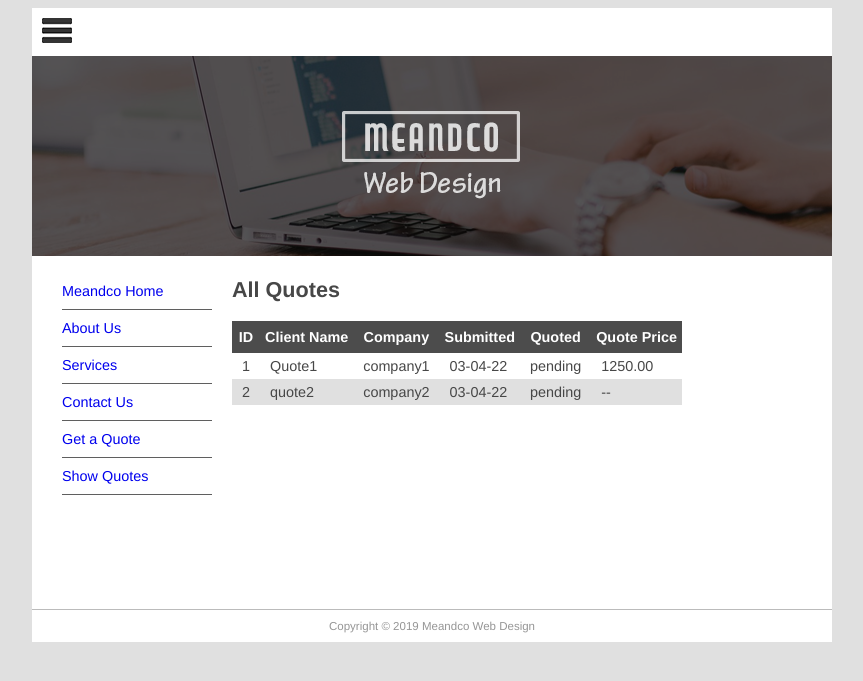
After one commit to jprbld/site1, a Django app: page /quote/show in a window 1280 px wide. The commit adds this page. Shown: the top 681 px of the page, without its empty margins (208-1071 px from the left). Run offline with Django 3.2, Linux system fonts and the light colour scheme; data comes from the database, SQL or seed files in the repository.

Commit message:
add listview for quotes

```diff
--- a/mfdw_site/static/main.css
+++ b/mfdw_site/static/main.css
@@ -104,3 +104,19 @@ input {
 .required label:after {
 	content: "*";
 }
+
+.quotehdr th {
+	background-color: #4c4c4c;
+	color: white;
+	text-align: center;
+	padding: 8px 5px;
+	border: none;
+}
+
+.quoterow td {
+	padding: 5px 10px;
+}
+
+.altrow {
+	background-color: #e0e0e0
+}
--- a/mfdw_site/templates/base.html
+++ b/mfdw_site/templates/base.html
@@ -24,6 +24,7 @@
       {% endblock sidenav %}
       <li><a href="/contact">Contact Us</a></li>
       <li><a href="/quote/">Get a Quote</a></li>
+      <li><a href="/quote/show">Show Quotes</a></li>
     </ul>
     </nav>
   </aside>
--- /dev/null
+++ b/quotes/templates/quotes/quote_list.html
@@ -0,0 +1,23 @@
+{% extends "quotes/quote.html" %}
+{% block title %}All Quotes{% endblock title %}
+
+{% block content %}
+    <h1>All Quotes</h1>
+    <table style="border-collapse:collapse">
+        <tr class="quotehdr">
+            <th>ID</th><th>Client Name</th>
+            <th>Company</th><th>Submitted</th>
+            <th>Quoted</th><th>Quote Price</th>
+        </tr>
+        {% for quote in all_quotes %}
+            <tr class="quoterow {% cycle '' 'altrow' %}">
+                <td>{{ quote.id }}</td>
+                <td>{{ quote.name }}</td>
+                <td>{{ quote.company }}</td>
+                <td>{{ quote.submitted|date:"m-d-y" }}</td>
+                <td>{{ quote.quotedate|date:"m-d-y"|default:"pending" }}</td>
+                <td>{{ quote.quoteprice|default:"--" }}</td>
+            </tr>
+        {% endfor %}
+    </table>
+{% endblock content %}
--- a/quotes/urls.py
+++ b/quotes/urls.py
@@ -1,6 +1,8 @@
 from django.urls import path
 from . import views
+from .views import QuoteList
 
 urlpatterns = [
     path('', views.quote_req, name='quote-request'),
+    path('show', QuoteList.as_view(), name='show-quotes'),
 ]
--- a/quotes/views.py
+++ b/quotes/views.py
@@ -1,11 +1,20 @@
 from django.shortcuts import render
 from django.http import HttpResponseRedirect
+from django.views.generic.list import ListView
 
 from .models import Quote
 from .forms import QuoteForm
 from pages.models import Page
 # Create your views here.
 
+class QuoteList(ListView):
+    model = Quote
+    context_object_name = 'all_quotes'
+
+    def get_context_data(self, **kwargs):
+        context = super(QuoteList, self).get_context_data(**kwargs)
+        context['page_list'] = Page.objects.all()
+        return context
 
 def quote_req(request):
     submitted = False
```
